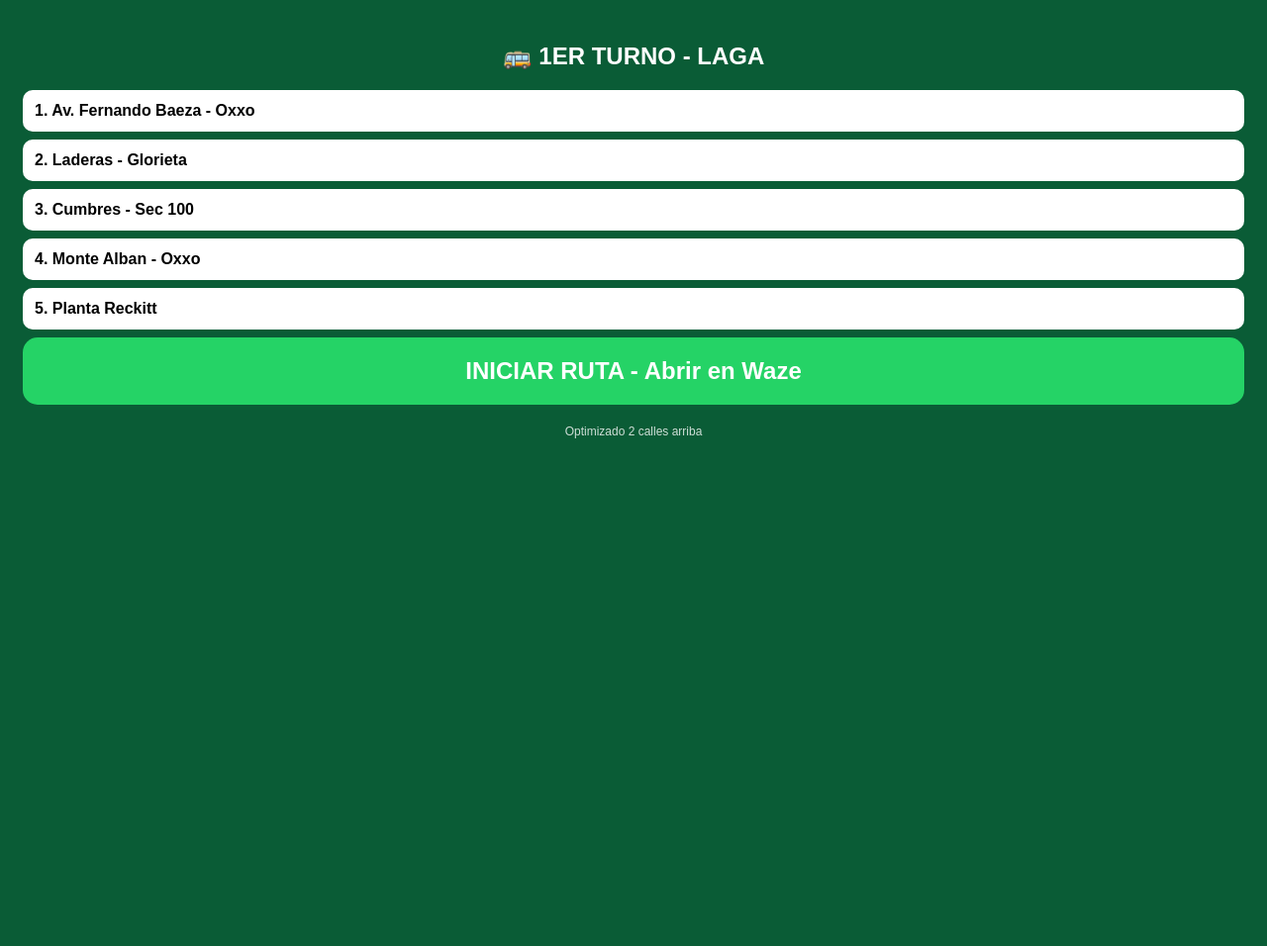
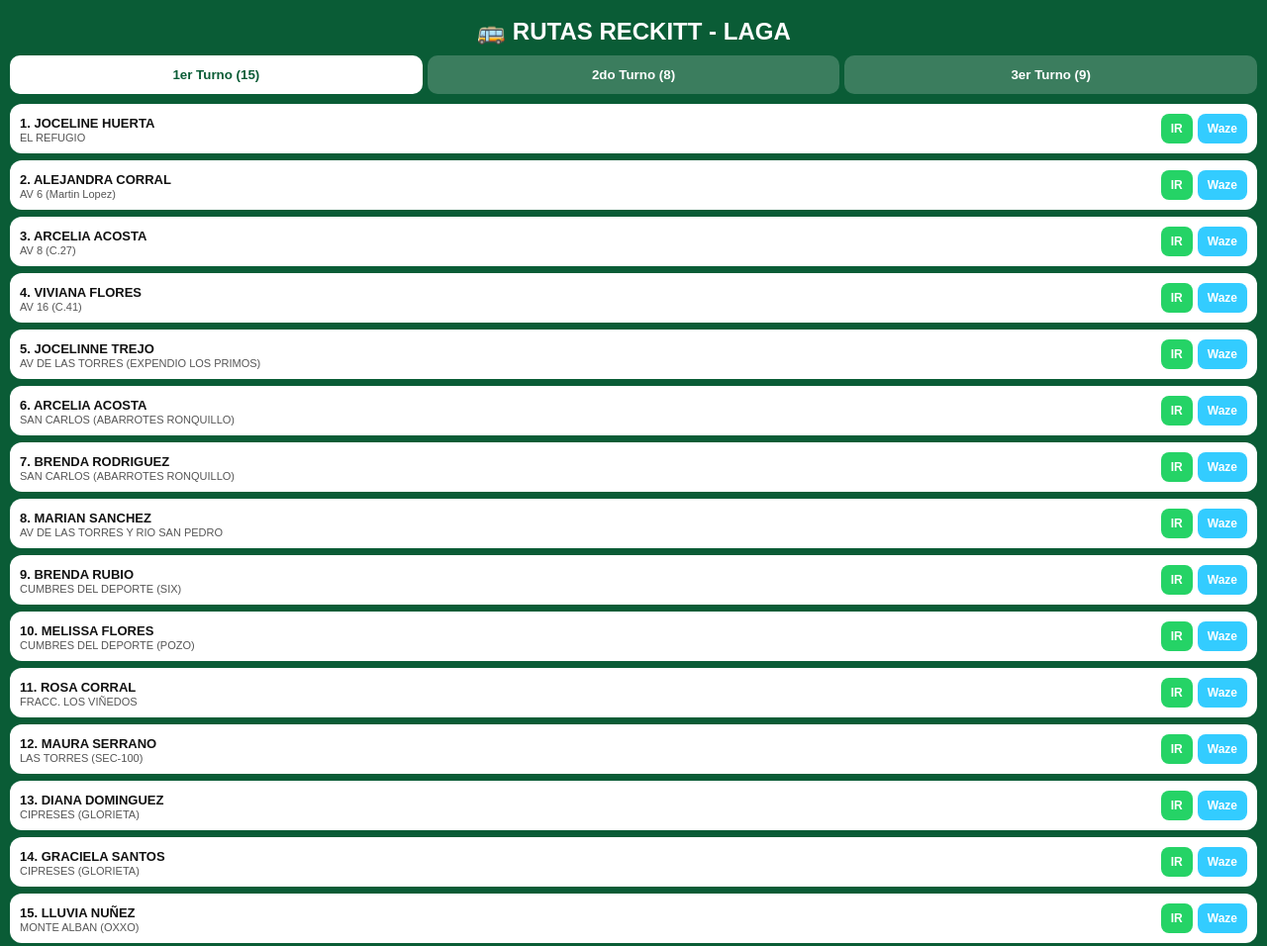
Before and after one commit to alabradoalfa/trasporte-de-personal-GEO-2026, a website: page public/chofer.html in a window 1280 px wide. Shown: the whole page at 99% size. Before the commit the page ends 800 px from the top, so only its background shows below. Drawn offline with Linux system fonts and the light colour scheme.

Commit message:
Update chofer.html with new routes and styles

```diff
--- a/public/chofer.html
+++ b/public/chofer.html
@@ -2,17 +2,84 @@
 <html>
 <head>
 <meta name="viewport" content="width=device-width, initial-scale=1">
-<title>Chofer LAGA</title>
-<style>body{background:#0a5c36;color:white;font-family:Arial;padding:15px;text-align:center} .p{background:white;color:#000;padding:12px;margin:8px 0;border-radius:10px;text-align:left;font-weight:bold} button{background:#25D366;color:white;border:none;padding:20px;width:100%;font-size:24px;border-radius:15px;font-weight:bold}</style>
+<title>Rutas LAGA</title>
+<style>
+body{background:#0a5c36;color:white;font-family:Arial;padding:10px;margin:0}
+h2{text-align:center;margin:8px}
+.tabs{display:flex;gap:5px;margin:10px 0}
+.tab{flex:1;padding:12px;background:#fff3;color:#fff;border:none;border-radius:10px;font-weight:bold}
+.tab.active{background:white;color:#0a5c36}
+.p{background:white;color:#111;padding:10px;margin:7px 0;border-radius:12px;display:flex;justify-content:space-between;align-items:center}
+.p b{font-size:13px} .p small{font-size:11px;color:#555;display:block}
+.btns{display:flex;gap:5px}
+.btn{padding:8px 10px;border:none;border-radius:8px;font-weight:bold;color:white;font-size:12px}
+.g{background:#25D366} .w{background:#33CCFF}
+#ruta{display:none}
+</style>
 </head>
 <body>
-<h2>🚌 1ER TURNO - LAGA</h2>
-<div class="p">1. Av. Fernando Baeza - Oxxo</div>
-<div class="p">2. Laderas - Glorieta</div>
-<div class="p">3. Cumbres - Sec 100</div>
-<div class="p">4. Monte Alban - Oxxo</div>
-<div class="p">5. Planta Reckitt</div>
-<button onclick="window.open('https://waze.com/ul?q=Reckitt%20Delicias&navigate=yes','_blank')">INICIAR RUTA - Abrir en Waze</button>
-<p style="margin-top:20px;font-size:12px;opacity:0.8">Optimizado 2 calles arriba</p>
+<h2>🚌 RUTAS RECKITT - LAGA</h2>
+<div class="tabs">
+<button class="tab active" onclick="show('1er',this)">1er Turno (15)</button>
+<button class="tab" onclick="show('2do',this)">2do Turno (8)</button>
+<button class="tab" onclick="show('3er',this)">3er Turno (9)</button>
+</div>
+<div id="lista"></div>
+<script>
+const rutas={
+"1er":[
+["JOCELINE HUERTA","EL REFUGIO"],
+["ALEJANDRA CORRAL","AV 6 (Martin Lopez)"],
+["ARCELIA ACOSTA","AV 8 (C.27)"],
+["VIVIANA FLORES","AV 16 (C.41)"],
+["JOCELINNE TREJO","AV DE LAS TORRES (EXPENDIO LOS PRIMOS)"],
+["ARCELIA ACOSTA","SAN CARLOS (ABARROTES RONQUILLO)"],
+["BRENDA RODRIGUEZ","SAN CARLOS (ABARROTES RONQUILLO)"],
+["MARIAN SANCHEZ","AV DE LAS TORRES Y RIO SAN PEDRO"],
+["BRENDA RUBIO","CUMBRES DEL DEPORTE (SIX)"],
+["MELISSA FLORES","CUMBRES DEL DEPORTE (POZO)"],
+["ROSA CORRAL","FRACC. LOS VIÑEDOS"],
+["MAURA SERRANO","LAS TORRES (SEC-100)"],
+["DIANA DOMINGUEZ","CIPRESES (GLORIETA)"],
+["GRACIELA SANTOS","CIPRESES (GLORIETA)"],
+["LLUVIA NUÑEZ","MONTE ALBAN (OXXO)"]
+],
+"2do":[
+["KARLA REYES","NUEVO DELICIAS (EXPENDIO AV 8)"],
+["DIANA MARQUEZ","SAN CARLOS (ABARROTES RONQUILLO)"],
+["KATIA GARIBAY","AV DE LAS MORAS (PLAZA)"],
+["GRACIELA SOTO","COLINAS DEL VALLE (ABARROTES DOMINGUEZ)"],
+["PAMELA JIMENEZ","EL PEDREGA (AV 4)"],
+["ALBA FLORES","LOTES URBANOS"],
+["JORGE CABALLERO","LA LABOR (POLLOS BACHOCO)"],
+["SALVADOR JIMENEZ","PASEOS DEL ALGODÓN"]
+],
+"3er":[
+["LIZETH MOMACA","JARDINES DE FATIMA (PANTEON)"],
+["DINORA QUIRINO","AV DE LAS TORRES (RICOS BURROS)"],
+["MIRNA ALCARAZ","CUMBRES DEL DEPORTE (AV DE LAS MORAS)"],
+["JOSE RODRIGUEZ","GOMEZ MORIN (AV 4)(GO EXPRESS)"],
+["JULIO GONZALEZ","PONIENTE (PARQUE GLENDEL)"],
+["JENNIFER ORTIZ","AV DEL PARQUE (C.15 NTE)"],
+["ANGELA MOORE","AV SOLIDARIDAD (CALLE ORO)(MONTE ALBAN)"],
+["CIELO MONTES","VALLE DE MONTE ALBAN (FIN DEL CANAL)"],
+["MARISSA CRUZ","LADERAS DEL NORTE"]
+]
+};
+function show(turno,el){
+document.querySelectorAll('.tab').forEach(t=>t.classList.remove('active'));
+el.classList.add('active');
+const cont=document.getElementById('lista');
+cont.innerHTML='';
+rutas[turno].forEach((r,i)=>{
+let q=encodeURIComponent(r[1]+' Delicias Chihuahua');
+let div=document.createElement('div');
+div.className='p';
+div.innerHTML=`<div><b>${i+1}. ${r[0]}</b><small>${r[1]}</small></div><div class=btns><button class="btn g" onclick="window.open('https://www.google.com/maps/search/?api=1&query=${q}','_blank')">IR</button><button class="btn w" onclick="window.open('https://waze.com/ul?q=${q}&navigate=yes','_blank')">Waze</button></div>`;
+cont.appendChild(div);
+});
+}
+show('1er',document.querySelector('.tab'));
+</script>
 </body>
 </html>
```
